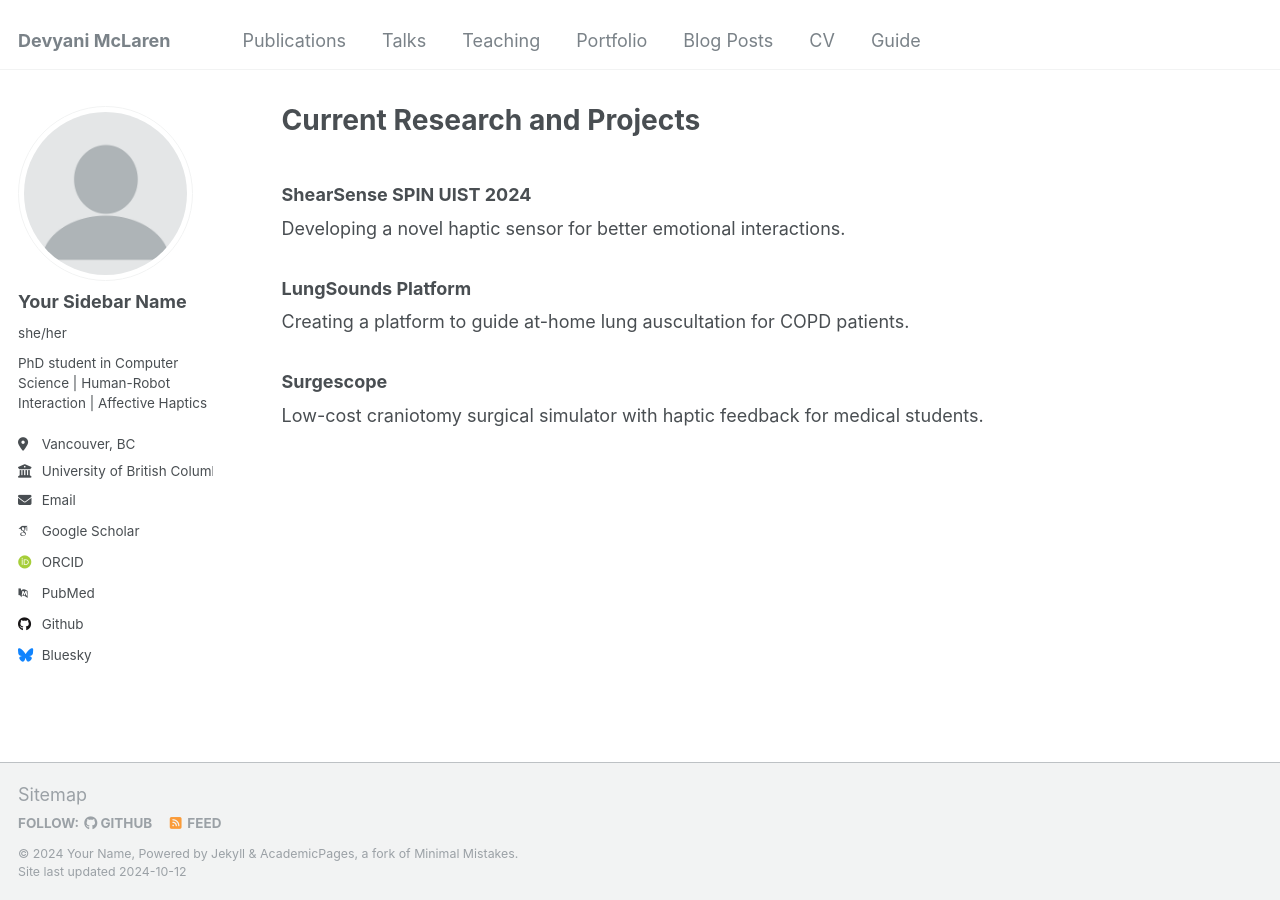
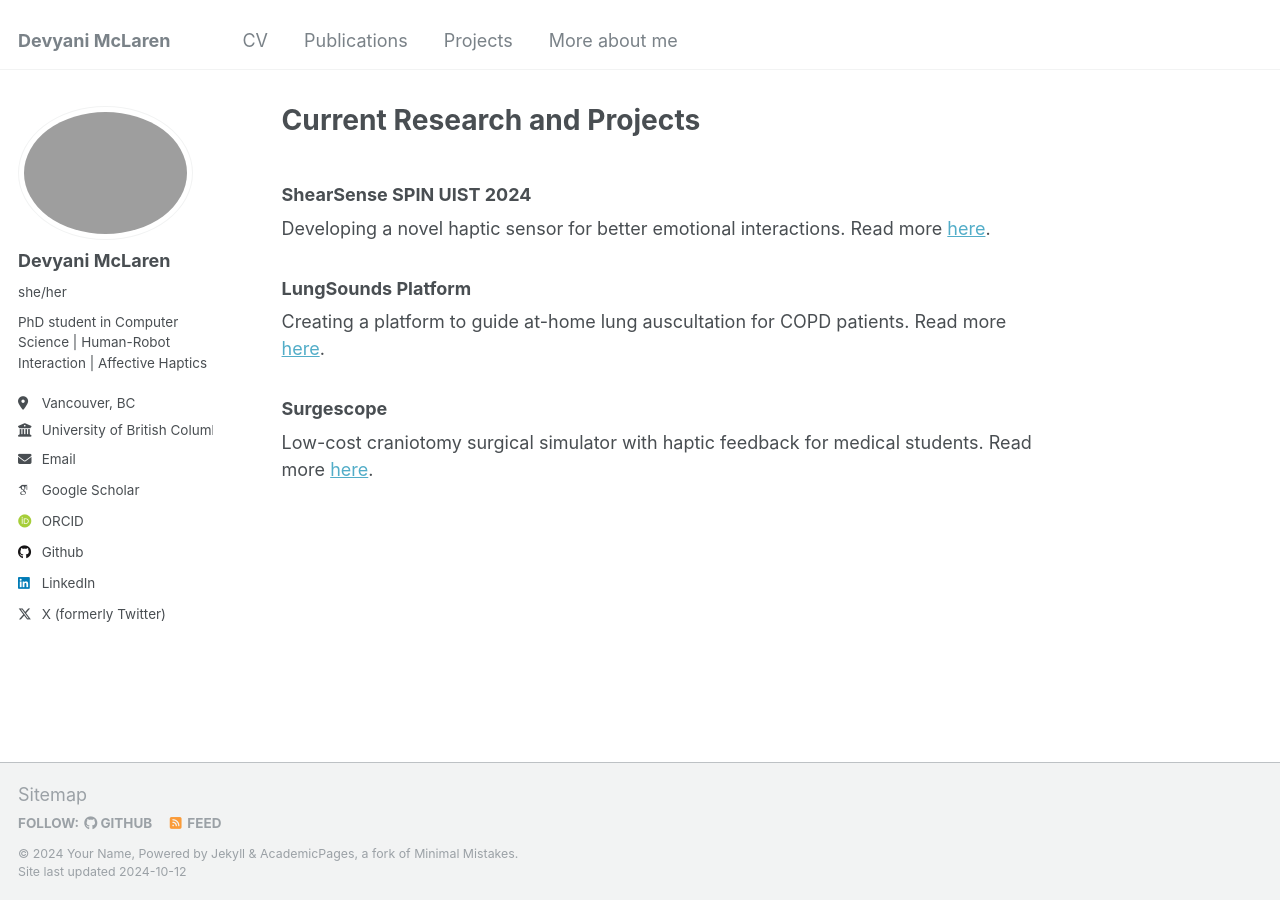
Before and after one commit to Dev-McL/Dev-McL.github.io, a Jekyll site: the page built from _pages/projects.md, in a window 1280 px wide. Built offline with Jekyll 4.4.1, drawn with Linux system fonts in a browser that asks for light colours; some web fonts are replaced.

Commit message:
First full update

```diff
--- a/_config.yml
+++ b/_config.yml
@@ -21,8 +21,8 @@ repository               : "Dev-McL/Dev-McL.github.io"
 #               Additional customization can be done by editing /_includes/author-profile.html
 author:
   # Biographic information
-  avatar           : "profile.png"
-  name             : "Your Sidebar Name"
+  avatar           : "dm-profile.jpg"
+  name             : "Devyani McLaren"
   pronouns         : "she/her"
   bio              : "PhD student in Computer Science | Human-Robot Interaction | Affective Haptics"
   location         : "Vancouver, BC"
@@ -32,23 +32,23 @@ author:
 
   # Academic websites
   arxiv            : # URL - Update with the correct link to your profile
-  googlescholar    : "https://scholar.google.com/citations?user=PS_CX0AAAAAJ"
+  googlescholar    : "https://scholar.google.ca/citations?user=WLiIFzUAAAAJ&hl=en"
   impactstory      : # URL
-  orcid            : "http://orcid.org/yourorcidurl"
+  orcid            : "https://orcid.org/0000-0002-0277-3715"
   semantic         : # URL
-  pubmed           : "https://www.ncbi.nlm.nih.gov/pubmed/?term=john+snow"
+  pubmed           : #"https://www.ncbi.nlm.nih.gov/pubmed/?term=john+snow"
   researchgate     : # URL
 
   # Repositories and software development
   bitbucket        : # Username - Update with your username on the site
   codepen          : # Username
   dribbble         : # Username
-  github           : "academicpages"
+  github           : "Dev-McL"
   kaggle           : # Username
   stackoverflow    : # User number or user number and name (i.e., use "1" or "1/jeff-atwood")
 
   # Social media
-  bluesky          : "bsky.app" # Replace this with you Bluesky username
+  bluesky          : # "bsky.app" # Replace this with you Bluesky username
   facebook         : # Username
   flickr           : # Username
   foursquare       : # Username
@@ -57,7 +57,7 @@ author:
   keybase          : # Username
   instagram        : # Username
   lastfm           : # Username
-  linkedin         : # Username
+  linkedin         : devyani-mclaren-5a11ab166
   mastodon         : # URL
   medium           : # URL
   pinterest        : # Username
@@ -65,7 +65,7 @@ author:
   steam            : # Username
   telegram         : # URL
   tumblr           : # Username
-  twitter          : # Username for X / Twitter
+  twitter          : dev_mcl # Username for X / Twitter
   vine             : # Username
   weibo            : # Username
   wikipedia        : # Username
--- a/_data/navigation.yml
+++ b/_data/navigation.yml
@@ -5,23 +5,18 @@
 # prevent it from being included in the site.
 
 main:
+  - title: "CV"
+    url: /cv/
+
   - title: "Publications"
     url: /publications/
 
-  - title: "Talks"
-    url: /talks/
+  - title: "Projects"
+    url: /projects/
 
-  - title: "Teaching"
-    url: /teaching/
+  - title: "More about me"
+    url: /more_about_me/
 
-  - title: "Portfolio"
-    url: /portfolio/
 
-  - title: "Blog Posts"
-    url: /year-archive/
-
-  - title: "CV"
-    url: /cv/
-
-  - title: "Guide"
-    url: /markdown/
+  # - title: "Guide"
+  #   url: /markdown/
--- a/_pages/projects.md
+++ b/_pages/projects.md
@@ -2,11 +2,12 @@
 layout: single
 title: "Current Research and Projects"
 ---
+
 ### ShearSense SPIN UIST 2024
-Developing a novel haptic sensor for better emotional interactions.
+Developing a novel haptic sensor for better emotional interactions. Read more [here](/projects/2024-10-10-shearsense-uist/).
 
 ### LungSounds Platform
-Creating a platform to guide at-home lung auscultation for COPD patients.
+Creating a platform to guide at-home lung auscultation for COPD patients. Read more [here](/projects/2024-10-11-lungsounds-platform/).
 
 ### Surgescope
-Low-cost craniotomy surgical simulator with haptic feedback for medical students.
+Low-cost craniotomy surgical simulator with haptic feedback for medical students. Read more [here](/projects/2024-10-12-surgescope/).
```
Also changed, not shown: _pages/about.md (+3 -4 lines), _projects/2024-10-10-shearsense-uist.md (renamed from _posts/2024-10-10-shearsense-uist.md, +7 -2 lines), _projects/2024-10-11-lungsounds-platform.md (added, +10 -0 lines), _projects/2024-10-12-surgescope.md (added, +10 -0 lines), 2 other files.
